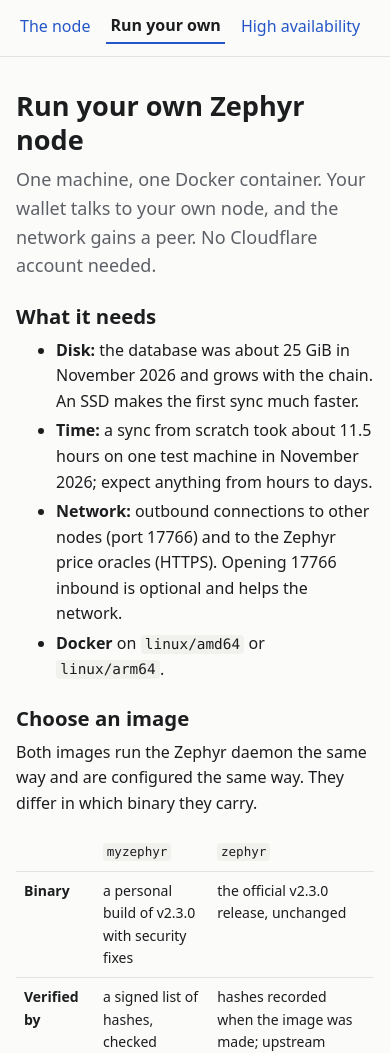
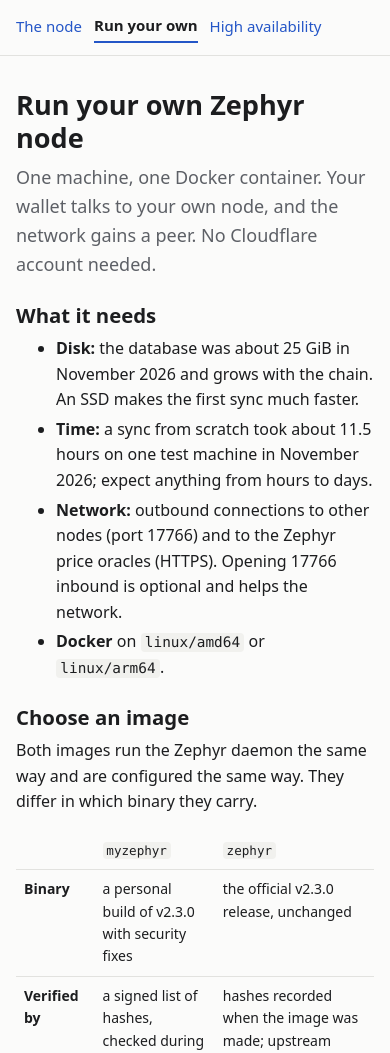
Before and after one commit to loki-notfound/lateo-node, a website: page site/public/own-node/index.html in a window 390 px wide. Shown: the part 51-1104 px from the top of the page. Drawn offline with Linux system fonts and the light colour scheme.

Commit message:
Keep table code whole and the navigation on one line on phones
The house style lets code break anywhere, which split values such as
RPC_BIND=127.0.0.1 inside table cells on narrow screens; in tables it now
stays whole and the table scrolls in its own box. On screens up to 30rem the
navigation links lose their side padding and sit closer, so the three fit
on one line from 360 px up. Both rules live in node.css next to the
unchanged house stylesheet.

```diff
--- /dev/null
+++ b/site/public/assets/node.css
@@ -0,0 +1,26 @@
+/* Additions of node.lateo.dev to the lateo house style in site.css, which stays
+   an unchanged copy. Keep this file small and carry lasting fixes back into the
+   house style. */
+
+/* Code in a table cell stays whole; a wide table scrolls inside its own box. */
+th code,
+td code {
+  overflow-wrap: normal;
+  white-space: nowrap;
+}
+
+/* Narrow screens: the three navigation links fit on one line under the name. */
+@media (max-width: 30rem) {
+  header.site nav {
+    gap: .25rem .75rem;
+    font-size: .9375rem;
+  }
+  header.site nav a {
+    padding-inline: 0;
+  }
+}
+@media (max-width: 22.5rem) {
+  header.site nav {
+    font-size: .875rem;
+  }
+}
--- a/site/public/own-node/index.html
+++ b/site/public/own-node/index.html
@@ -6,6 +6,7 @@
 <title>Run your own Zephyr node · node.lateo.dev</title>
 <meta name="description" content="Run a Zephyr node with one Docker container: images, requirements and commands.">
 <link rel="stylesheet" href="/assets/site.css">
+<link rel="stylesheet" href="/assets/node.css">
 <link rel="icon" href="/assets/favicon.svg" type="image/svg+xml">
 <link rel="icon" href="/assets/favicon-32.png" sizes="32x32" type="image/png">
 <link rel="apple-touch-icon" href="/assets/apple-touch-icon-180.png">
```
Also changed, not shown: site/public/ha-node/index.html (+1 -0 lines), site/public/index.html (+1 -0 lines), site/README.md.
